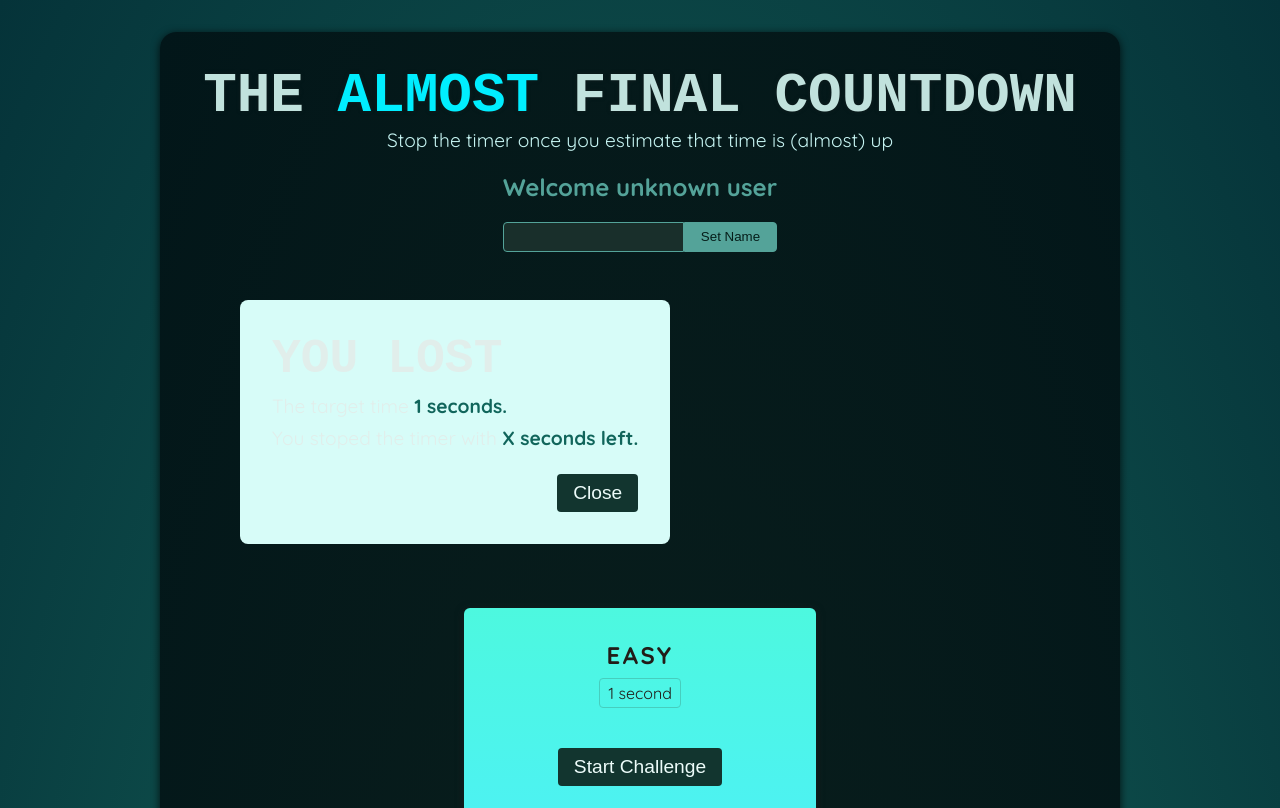
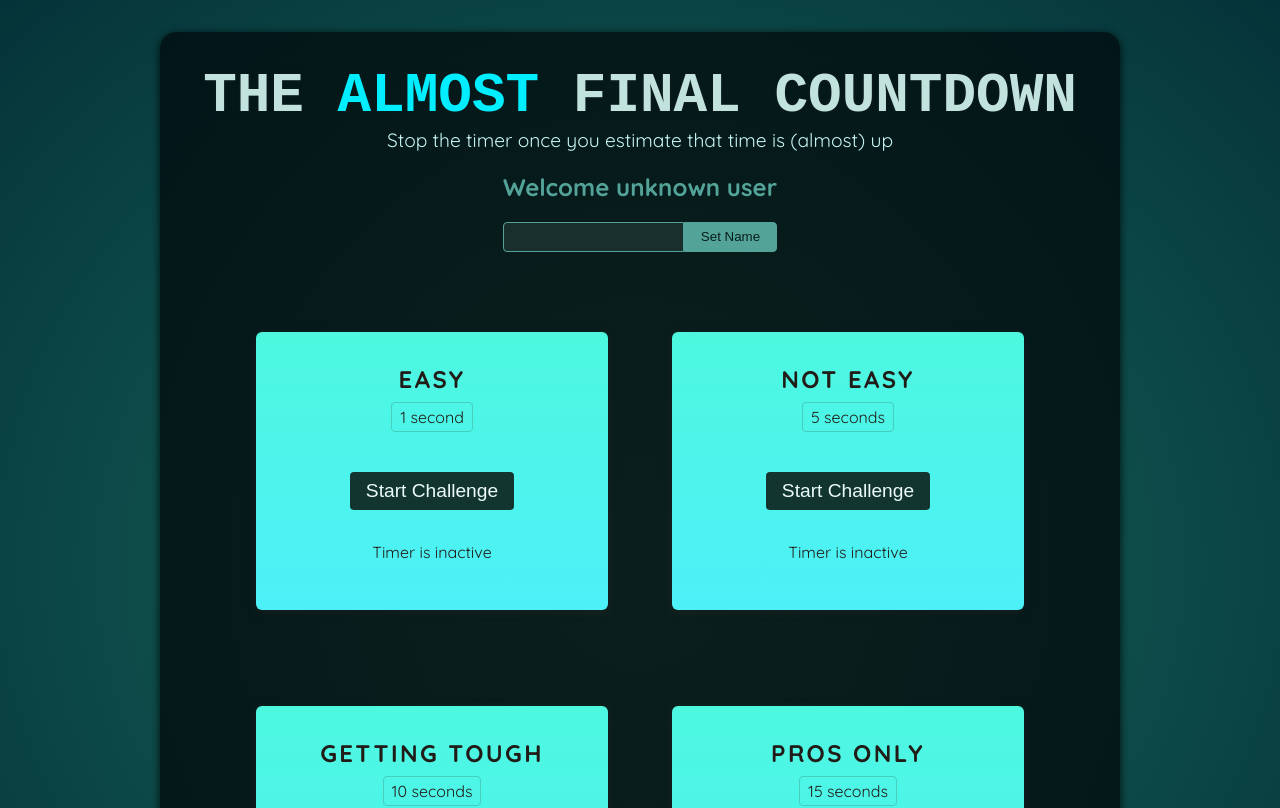
Before and after one commit to ensarvragic/Timer-App, a React (Vite) app: page / in a window 1280 px wide. Shown: the top 808 px of the page. Built offline with nearby package versions, Linux system fonts and the light colour scheme; a web font is replaced by a local one.

Commit message:
back to work with dialog in demo up is more usefully

```diff
--- a/src/components/ResultModal.jsx
+++ b/src/components/ResultModal.jsx
@@ -6,13 +6,13 @@ const ResultModal = forwardRef(function ResultModal({ result, targetTime }, ref)
   useImperativeHandle(ref, () => {
     return {
       open() {
-        // dialog.current.showModal();
+        dialog.current.showModal();
       },
     };
   });
 
   return (
-    <div ref={dialog} className="result-modal">
+    <dialog ref={dialog} className="result-modal">
       <h2>You {result}</h2>
       <p>
         The target time <strong>{targetTime} seconds.</strong>
@@ -23,7 +23,7 @@ const ResultModal = forwardRef(function ResultModal({ result, targetTime }, ref)
       <form method="dialog">
         <button>Close</button>
       </form>
-    </div>
+    </dialog>
   );
 });
 
```
